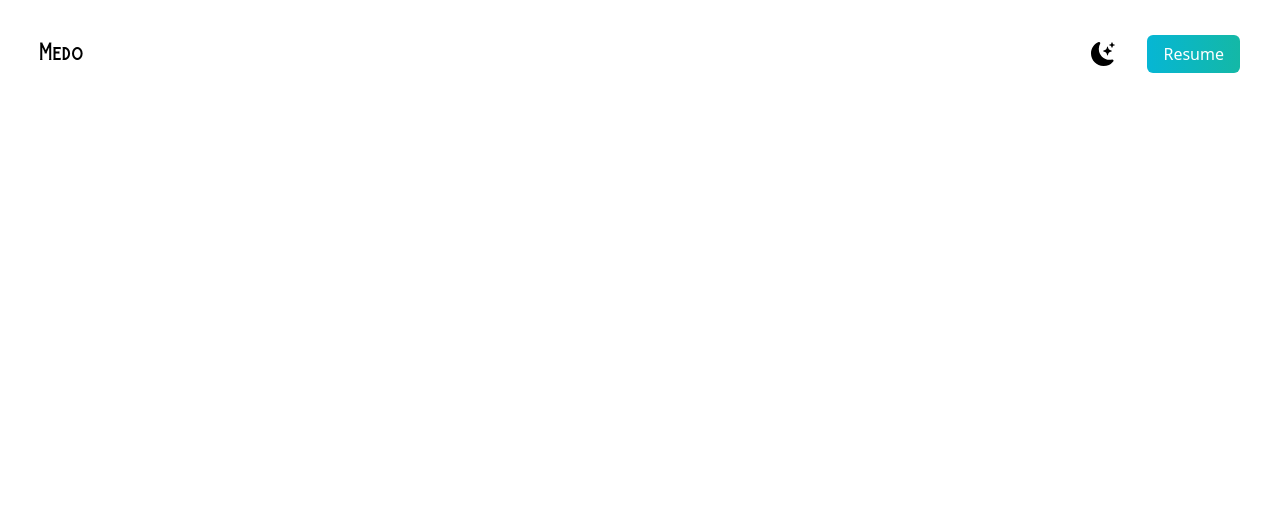
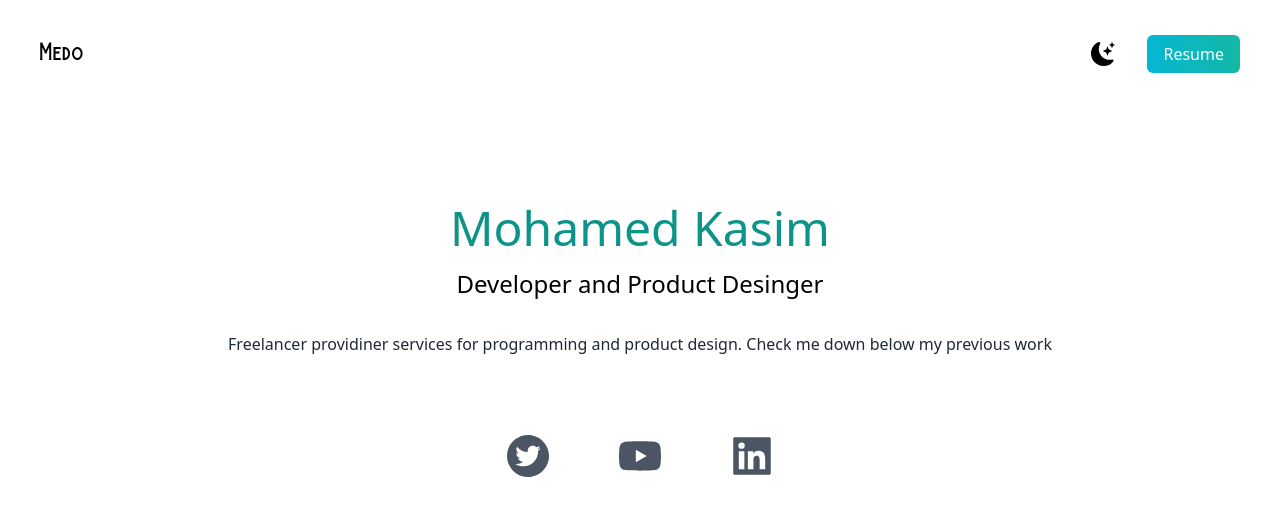
Before and after one commit to mohmedkasim/nextjs-website, a Next.js app: page / in a window 1280 px wide. Shown: the top 516 px of the page. Built offline with nearby package versions, Linux system fonts and the light colour scheme.

Commit message:
add changes

```diff
--- a/pages/index.js
+++ b/pages/index.js
@@ -1,5 +1,10 @@
 import Head from "next/head";
 import { BsFillMoonStarsFill } from "react-icons/bs";
+import {
+  AiFillTwitterCircle,
+  AiFillLinkedin,
+  AiFillYoutube,
+} from "react-icons/ai";
 
 export default function Home() {
   return (
@@ -13,7 +18,9 @@ export default function Home() {
       <main className="bg-white px-10">
         <section className="min-h-screen">
           <nav className="py-10 mb-12 flex justify-between">
-            <h1 className="text-xl transition duration-300 hover:scale-110 font-burtons">Medo</h1>
+            <h1 className="text-xl transition duration-300 hover:scale-110 font-burtons">
+              Medo
+            </h1>
             <ul className="flex items-center">
               <li>
                 <BsFillMoonStarsFill className="cursor-pointer text-2xl" />
@@ -28,6 +35,22 @@ export default function Home() {
               </li>
             </ul>
           </nav>
+          <div className="text-center p-10">
+            <h2 className="text-5xl py-2 text-teal-600 font-medium">
+              Mohamed Kasim
+            </h2>
+            <h3 className="text-2xl py-2">Developer and Product Desinger</h3>
+            <p className="text-md py-5 leading-8 text-gray-800">
+              Freelancer providiner services for programming and product design.
+              Check me down below my previous work
+            </p>
+          </div>
+          <div className="text-5xl flex justify-center gap-16 py-3 text-gray-600">
+            <AiFillTwitterCircle />
+            <AiFillYoutube />
+            <AiFillLinkedin />
+          </div>
+          <div className=""></div>
         </section>
       </main>
     </>
```
